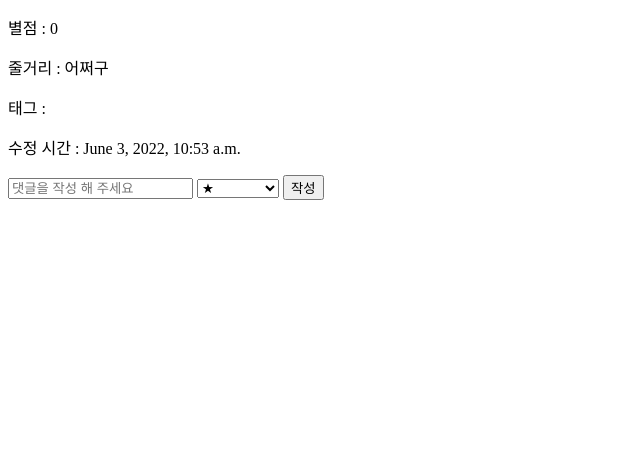
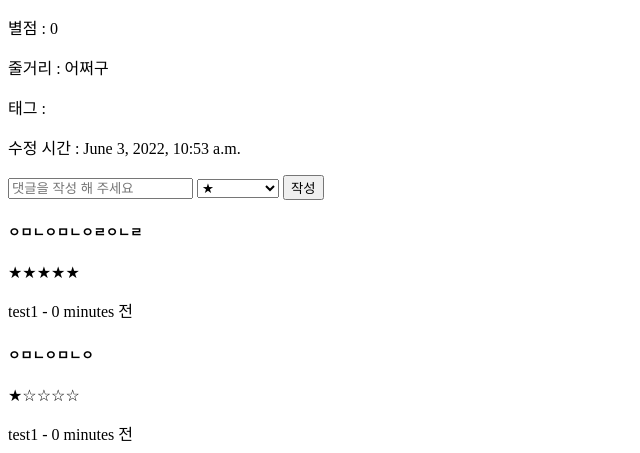
Before and after one commit to hobingyo/drama_recommend, a Django app: page /article/5 in a window 1280 px wide. Shown: the part 1165-1618 px from the top of the page, without its empty margins (0-640 px from the left). Before the commit the page ends 1365 px from the top, so only its background shows below. Run offline with Django 4.2, Linux system fonts and the light colour scheme; a user stored in the database is signed in; data comes from the database, SQL or seed files in the repository.

Commit message:
댓글 리스팅 기능 구현

```diff
--- a/article/views.py
+++ b/article/views.py
@@ -40,7 +40,8 @@ def article(request):
 @login_required
 def detail_article(request, id):
     my_article = ArticleModel.objects.get(id=id)
-    return render(request, 'article/article_detail.html', {'article': my_article})
+    article_comment = ArticleComment.objects.filter(tweet_id=id).order_by('-created_at')
+    return render(request, 'article/article_detail.html', {'article': my_article, 'comment': article_comment})
 
 @login_required
 def write_comment(request, id):
--- a/templates/article/article_detail.html
+++ b/templates/article/article_detail.html
@@ -30,6 +30,30 @@
         <option value="5">★★★★★</option>
     </select>
     <button class="btn btn-outline-secondary" type="submit">작성</button>
+    {% for cm in comment %}
+        <div class="row">
+            <div class="col-md-12">
+                <div class="media">
+                    <div class="media-body">
+                        <h5 class="mt-0"> {{ cm.comment }} </h5>
+                        {% if cm.rating == 1 %}
+                            <p>★☆☆☆☆</p>
+                        {% elif cm.rating == 2 %}
+                            <p>★★☆☆☆</p>
+                        {% elif cm.rating == 3 %}
+                            <p>★★★☆☆</p>
+                        {% elif cm.rating == 4 %}
+                            <p>★★★★☆</p>
+                        {% elif cm.rating == 5 %}
+                            <p>★★★★★</p>
+                        {% endif %}
+                        <span> {{ cm.author }} </span>
+                        <span> - {{ cm.created_at | timesince }} 전</span>
+                    </div>
+                </div>
+            </div>
+        </div>
+    {% endfor %}
 </form>
 </body>
 </html>
```
